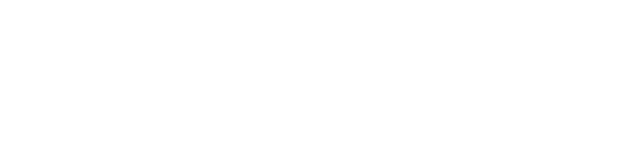
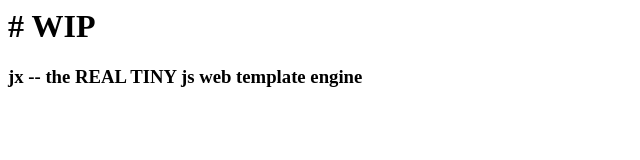
Before and after one commit to wanjo-tech/kk, a website: page docs/index.html in a window 1280 px wide. Shown: the whole page, without its empty margins (0-640 px from the left). Drawn offline with Linux system fonts and the light colour scheme.

Commit message:
link of jx

```diff
--- a/docs/index.html
+++ b/docs/index.html
@@ -1,2 +1,3 @@
-<script srcipt=index.js>
-</script>
+<h1># WIP</h1>
+<h3>jx -- the REAL TINY js web template engine</h3>
+<script srcipt=index.js></script>
```
